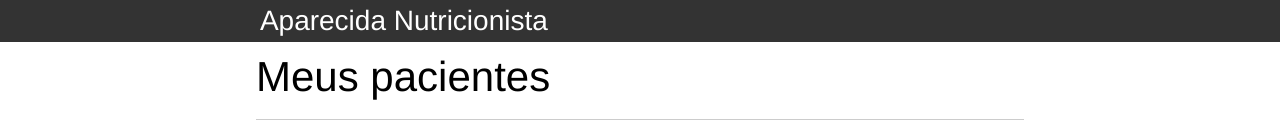
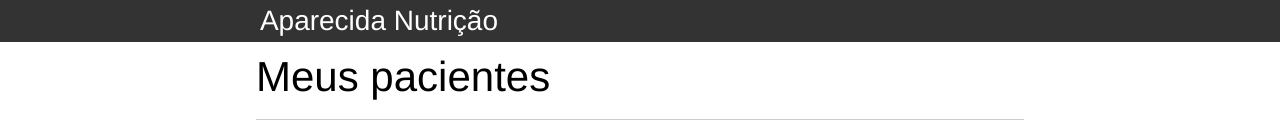
Before and after one commit to auanymen/aparecida.nutricao.js, a plain HTML site: page index.html in a window 1280 px wide. Shown: the top 140 px of the page. Drawn offline with Linux system fonts and the light colour scheme; files that its build step writes are made by us from their sources.

Commit message:
Add files via upload

```diff
--- a/index.html
+++ b/index.html
@@ -7,11 +7,8 @@
 		<link rel="stylesheet" type="text/css" href="css/reset.css">
 		<link rel="stylesheet" type="text/css" href="css/index.css">
 
-
 	</head>
 	<body>
-
-
 
 		<header>
 			<div class="container">
@@ -76,11 +73,5 @@
 			</section>
 		</main>
 
-		<script>
-			var titulo = document.querySelector("h1");
-
-			titulo.textContent = "Aparecida Nutricionista";
-		</script>
-
 	</body>
 </html>
```
